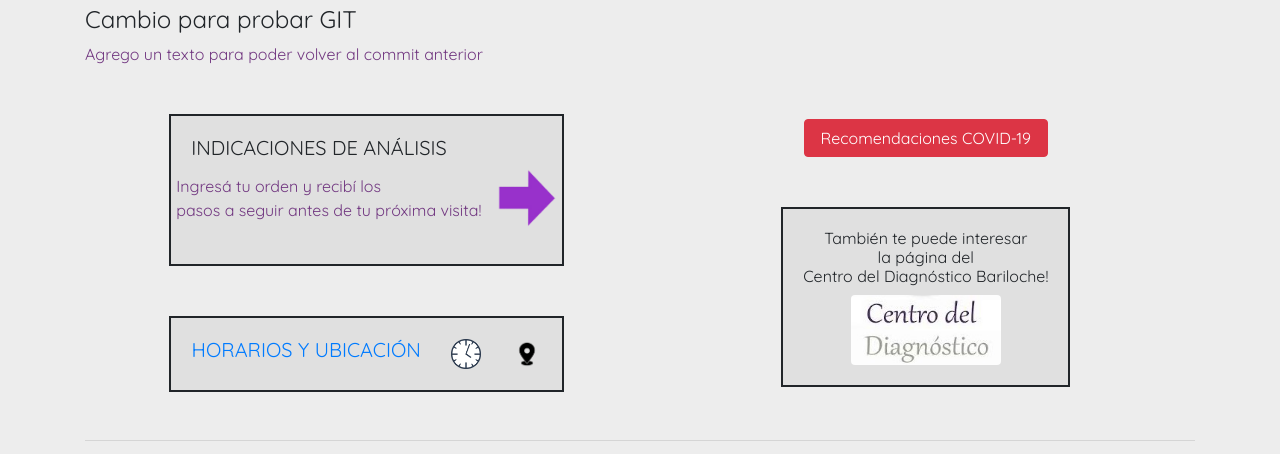
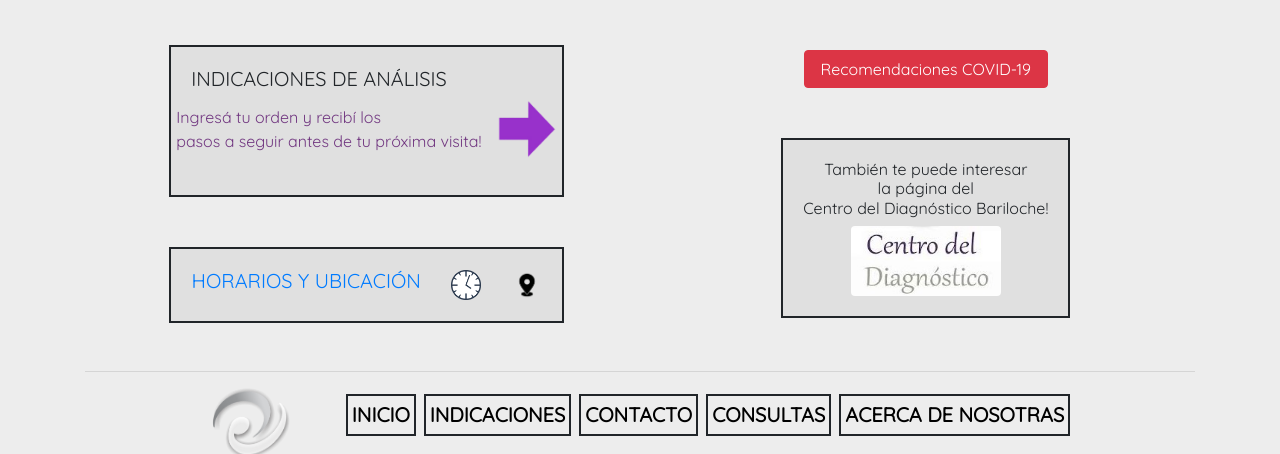
Before and after one commit to mtisot/CoderPrueba, a website: page Index.html in a window 1280 px wide. Shown: the part 197-651 px from the top of the page. Drawn offline with nearby package versions, Linux system fonts and the light colour scheme.

Commit message:
vuelvo al inicio

```diff
--- a/Index.html
+++ b/Index.html
@@ -32,8 +32,6 @@
         <h3 id="sub-principal" class="subtitulo">
             Análisis Clínicos Bacteriológicos <br>Alta Complejidad
         </h3>
-        <h4>Cambio para probar GIT</h4>
-        <p>Agrego un texto para poder volver al commit anterior</p>
         <div id="principal" class="d-flex justify-content-around mt-5 mb-5">
             <div class="d-flex flex-column mr-2">
                 <div id="indica" class= "cuadro">
```
